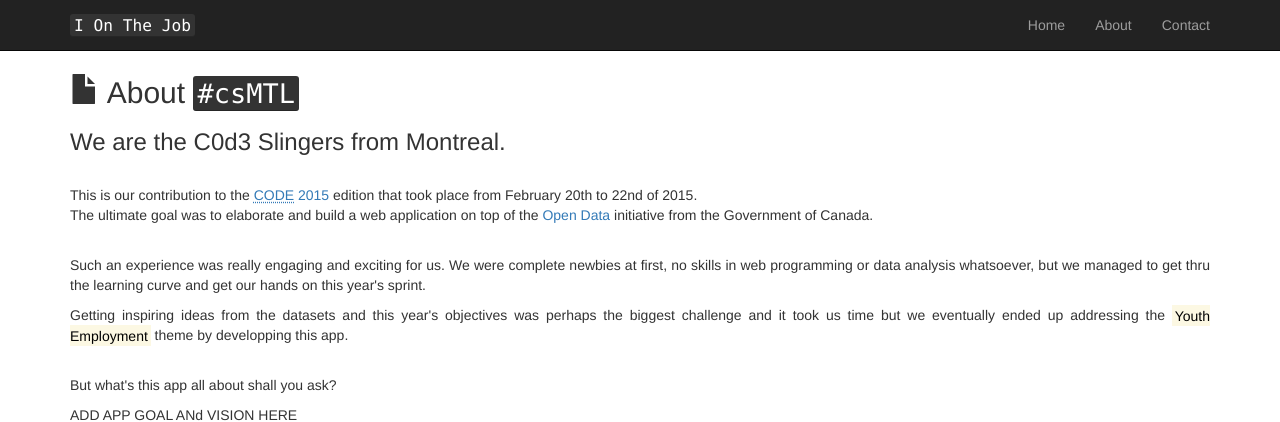
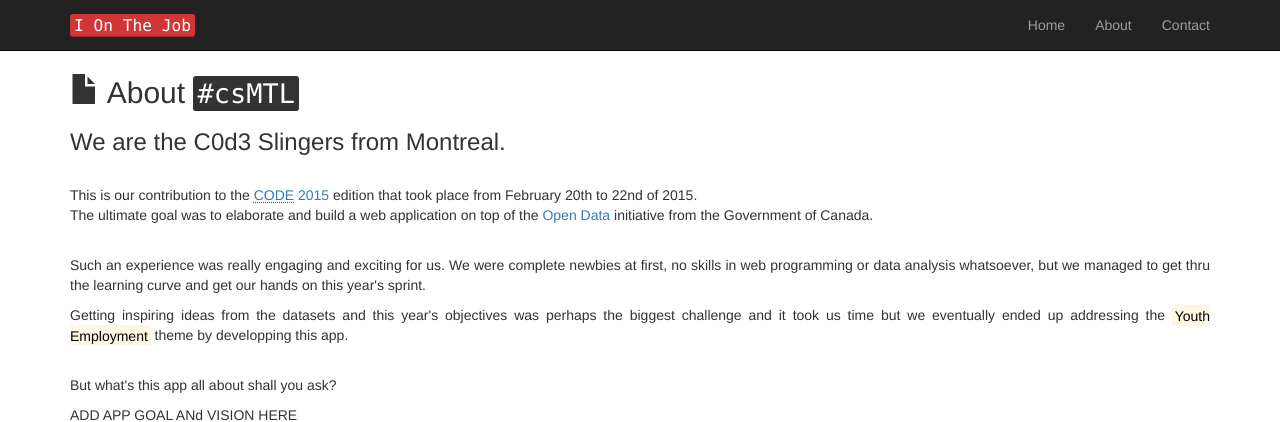
Before and after one commit to msulivan514/csmtl, a Django app: template app/templates/app/about.html in a window 1280 px wide, with the pointer over the restyled element. Shown: the top 422 px of the page. Run offline with Django 3.2, Linux system fonts and the light colour scheme; the template is opened without the code that fills it, so the values that code supplies are empty; some libraries are stand-ins or nearby versions; some web fonts are replaced.

Commit message:
Use canadian red when hovering over links in the navbar.

```diff
--- a/app/static/app/content/site.css
+++ b/app/static/app/content/site.css
@@ -38,3 +38,12 @@ header {
     margin: 15px;
     padding: 30px;
 }
+
+.navbar-brand kbd:hover {
+    background-color: rgba(208, 54, 54, 1);
+}
+
+.navbar-inverse .navbar-nav > li > a:hover, .navbar-inverse .navbar-nav > li > a:focus {
+    color: rgba(208, 54, 54, 1);
+    background-color: transparent;
+}
```
